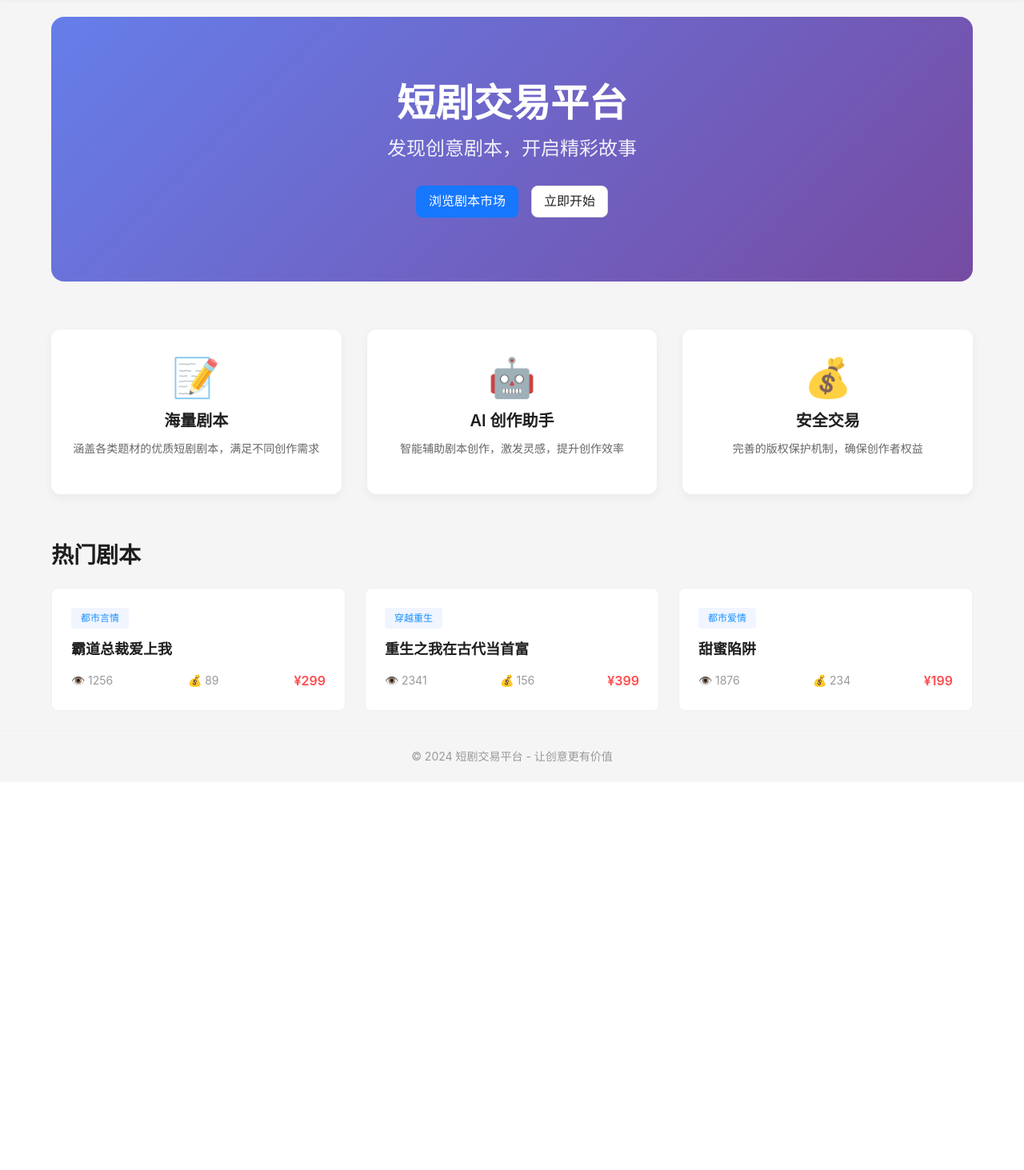
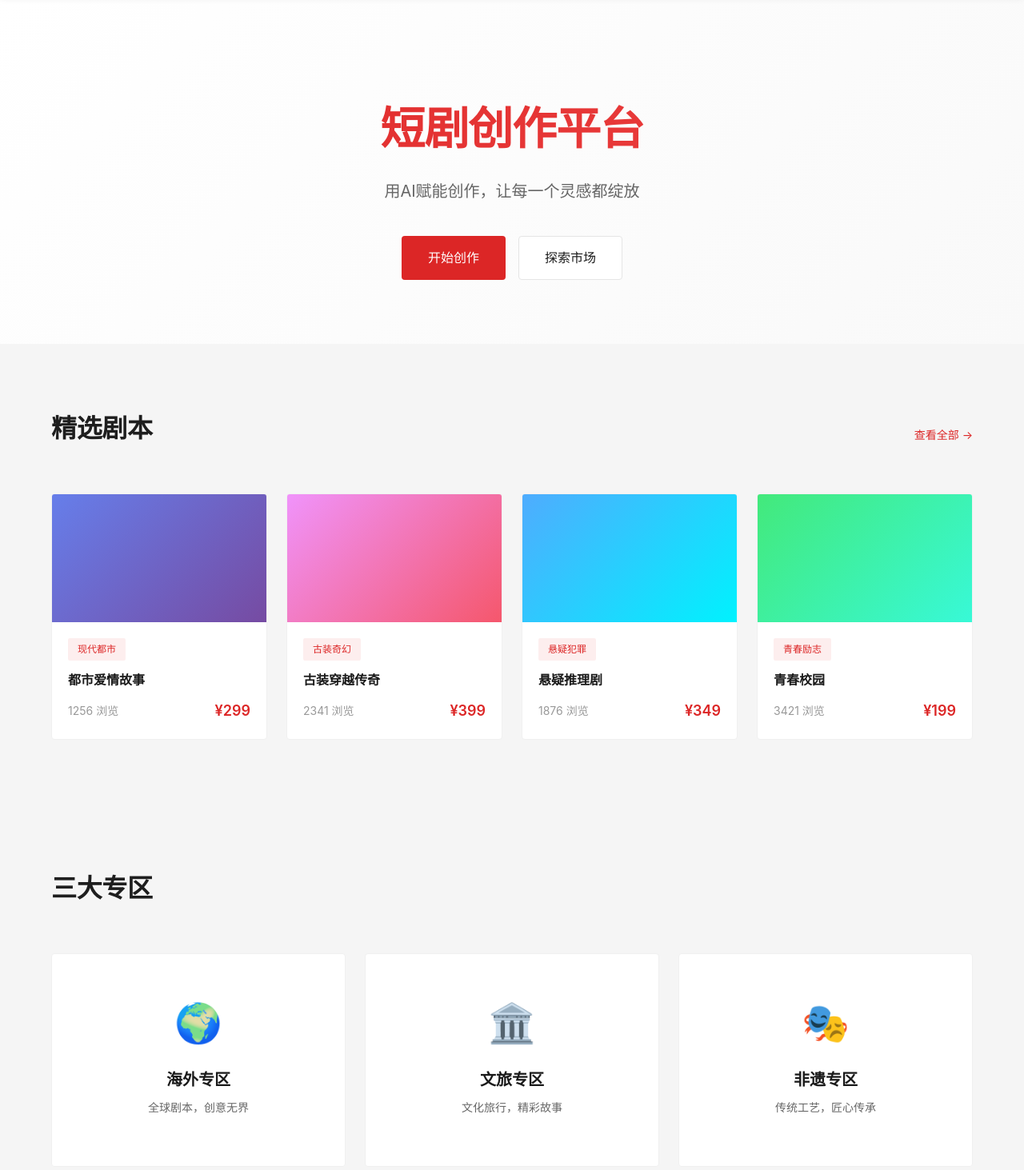
Before and after one commit to damiyoyo520-pixel/midodo-, a Vue app in the folder frontend/: page /home in a window 1280 px wide. Shown: the part 67-1530 px from the top of the page at 80% size. Before the commit the page ends 1045 px from the top, so only its background shows below. Built offline with nearby package versions, Linux system fonts and the light colour scheme; no server answers.

Commit message:
feat: 显示剧本交易平台
Co-authored-by: traeagent <traeagent@users.noreply.github.com>

```diff
--- a/frontend/src/pages/Home.vue
+++ b/frontend/src/pages/Home.vue
@@ -1,121 +1,177 @@
 <template>
   <div class="home-page">
-    <div class="hero-section">
-      <h1>短剧交易平台</h1>
-      <p class="subtitle">发现创意剧本，开启精彩故事</p>
+    <!-- Hero Section -->
+    <section class="hero-section">
+      <div class="hero-content">
+        <h1 class="hero-title">短剧创作平台</h1>
+        <p class="hero-subtitle">用AI赋能创作，让每一个灵感都绽放</p>
         <div class="hero-buttons">
-        <router-link to="/scripts">
-          <a-button type="primary" size="large">浏览剧本市场</a-button>
+          <router-link to="/workspace">
+            <button class="btn btn-primary">开始创作</button>
           </router-link>
-        <router-link v-if="isAuthenticated" to="/create">
-          <a-button size="large">创建剧本</a-button>
-        </router-link>
-        <router-link v-else to="/login">
-          <a-button size="large">立即开始</a-button>
+          <router-link to="/marketplace">
+            <button class="btn btn-secondary">探索市场</button>
           </router-link>
         </div>
       </div>
+    </section>
 
-    <div class="features-section">
-      <a-row :gutter="[32, 32]">
-        <a-col :xs="24" :sm="8">
-          <div class="feature-card">
-            <div class="feature-icon">📝</div>
-            <h3>海量剧本</h3>
-            <p>涵盖各类题材的优质短剧剧本，满足不同创作需求</p>
+    <!-- Featured Scripts -->
+    <section class="section">
+      <div class="section-header">
+        <h2 class="section-title">精选剧本</h2>
+        <router-link to="/scripts" class="see-all">查看全部 →</router-link>
       </div>
-        </a-col>
-        <a-col :xs="24" :sm="8">
-          <div class="feature-card">
-            <div class="feature-icon">🤖</div>
-            <h3>AI 创作助手</h3>
-            <p>智能辅助剧本创作，激发灵感，提升创作效率</p>
+      <div class="script-grid">
+        <router-link
+          v-for="script in featuredScripts"
+          :key="script.id"
+          :to="`/scripts/${script.id}`"
+          class="script-card glow-hover"
+        >
+          <div class="script-image">
+            <div class="placeholder-image" :style="{ background: script.color }"></div>
           </div>
-        </a-col>
-        <a-col :xs="24" :sm="8">
-          <div class="feature-card">
-            <div class="feature-icon">💰</div>
-            <h3>安全交易</h3>
-            <p>完善的版权保护机制，确保创作者权益</p>
-          </div>
-        </a-col>
-      </a-row>
-    </div>
-
-    <div class="hot-scripts-section">
-      <h2>热门剧本</h2>
-      <a-row :gutter="[24, 24]">
-        <a-col :xs="24" :sm="12" :md="8" v-for="script in hotScripts" :key="script.id">
-          <router-link :to="`/scripts/${script.id}`">
-            <a-card hoverable class="script-card">
+          <div class="script-info">
             <div class="script-theme">{{ script.theme }}</div>
             <h3 class="script-title">{{ script.title }}</h3>
             <div class="script-meta">
-                <span>👁️ {{ script.views }}</span>
-                <span>💰 {{ script.sales }}</span>
+              <span class="script-views">{{ script.views }} 浏览</span>
               <span class="script-price">¥{{ script.price }}</span>
             </div>
-            </a-card>
+          </div>
         </router-link>
-        </a-col>
-      </a-row>
       </div>
+    </section>
+
+    <!-- Three Zones -->
+    <section class="section bg-gray">
+      <div class="section-header">
+        <h2 class="section-title">三大专区</h2>
+      </div>
+      <div class="zone-grid">
+        <router-link to="/zone/global" class="zone-card">
+          <div class="zone-icon">🌍</div>
+          <h3>海外专区</h3>
+          <p>全球剧本，创意无界</p>
+        </router-link>
+        <router-link to="/zone/culture" class="zone-card">
+          <div class="zone-icon">🏛️</div>
+          <h3>文旅专区</h3>
+          <p>文化旅行，精彩故事</p>
+        </router-link>
+        <router-link to="/zone/heritage" class="zone-card">
+          <div class="zone-icon">🎭</div>
+          <h3>非遗专区</h3>
+          <p>传统工艺，匠心传承</p>
+        </router-link>
+      </div>
+    </section>
+
+    <!-- Quick Access -->
+    <section class="section">
+      <div class="section-header">
+        <h2 class="section-title">快速入口</h2>
+      </div>
+      <div class="quick-grid">
+        <router-link to="/workspace" class="quick-card">
+          <div class="quick-icon">✏️</div>
+          <div class="quick-content">
+            <h4>创作中心</h4>
+            <p>开启你的创作之旅</p>
+          </div>
+        </router-link>
+        <router-link to="/marketplace" class="quick-card">
+          <div class="quick-icon">🛒</div>
+          <div class="quick-content">
+            <h4>剧本市场</h4>
+            <p>发现优质剧本</p>
+          </div>
+        </router-link>
+        <router-link to="/community" class="quick-card">
+          <div class="quick-icon">👥</div>
+          <div class="quick-content">
+            <h4>社区交流</h4>
+            <p>与创作者对话</p>
+          </div>
+        </router-link>
+        <router-link to="/templates" class="quick-card">
+          <div class="quick-icon">📋</div>
+          <div class="quick-content">
+            <h4>创作模板</h4>
+            <p>专业模板助力创作</p>
+          </div>
+        </router-link>
+      </div>
+    </section>
   </div>
 </template>
 
 <script setup lang="ts">
-import { computed, onMounted } from 'vue';
-import { useAuthStore } from '@/stores/auth';
-import { scriptService } from '@/services/scriptService';
+import { ref } from 'vue'
 
-const authStore = useAuthStore();
-const isAuthenticated = computed(() => authStore.isAuthenticated);
-
-// Mock hot scripts data
-const hotScripts = [
-  { id: '1', title: '霸道总裁爱上我', theme: '都市言情', price: 299, views: 1256, sales: 89 },
-  { id: '2', title: '重生之我在古代当首富', theme: '穿越重生', price: 399, views: 2341, sales: 156 },
-  { id: '3', title: '甜蜜陷阱', theme: '都市爱情', price: 199, views: 1876, sales: 234 },
-];
-
-onMounted(async () => {
-  try {
-    const result = await scriptService.listScripts(1, 6);
-    if (result.scripts.length > 0) {
-      hotScripts.splice(0, hotScripts.length, ...result.scripts);
+const featuredScripts = ref([
+  {
+    id: '1',
+    title: '都市爱情故事',
+    theme: '现代都市',
+    price: 299,
+    views: 1256,
+    color: 'linear-gradient(135deg, #667eea 0%, #764ba2 100%)'
+  },
+  {
+    id: '2',
+    title: '古装穿越传奇',
+    theme: '古装奇幻',
+    price: 399,
+    views: 2341,
+    color: 'linear-gradient(135deg, #f093fb 0%, #f5576c 100%)'
+  },
+  {
+    id: '3',
+    title: '悬疑推理剧',
+    theme: '悬疑犯罪',
+    price: 349,
+    views: 1876,
+    color: 'linear-gradient(135deg, #4facfe 0%, #00f2fe 100%)'
+  },
+  {
+    id: '4',
+    title: '青春校园',
+    theme: '青春励志',
+    price: 199,
+    views: 3421,
+    color: 'linear-gradient(135deg, #43e97b 0%, #38f9d7 100%)'
   }
-  } catch (error) {
-    console.log('Using mock data');
-  }
-});
+])
 </script>
 
 <style scoped>
 .home-page {
-  padding: 24px;
-  max-width: 1200px;
-  margin: 0 auto;
+  min-height: 100vh;
 }
 
 .hero-section {
+  padding: 120px 24px 80px;
+  background: linear-gradient(135deg, #fff 0%, #f9f9f9 100%);
   text-align: center;
-  padding: 80px 20px;
-  background: linear-gradient(135deg, #667eea 0%, #764ba2 100%);
-  border-radius: 16px;
-  color: white;
-  margin-bottom: 60px;
 }
 
-.hero-section h1 {
-  font-size: 48px;
+.hero-title {
+  font-size: 56px;
   font-weight: 700;
   margin-bottom: 16px;
+  letter-spacing: -0.02em;
+  background: linear-gradient(135deg, var(--primary-red) 0%, var(--primary-red-light) 100%);
+  -webkit-background-clip: text;
+  -webkit-text-fill-color: transparent;
+  background-clip: text;
 }
 
-.subtitle {
-  font-size: 24px;
-  opacity: 0.9;
-  margin-bottom: 32px;
+.hero-subtitle {
+  font-size: 20px;
+  color: var(--text-secondary);
+  margin-bottom: 40px;
 }
 
 .hero-buttons {
@@ -125,88 +181,240 @@ onMounted(async () => {
   flex-wrap: wrap;
 }
 
-.hero-buttons a-button {
-  min-width: 160px;
+.btn {
+  padding: 14px 32px;
+  font-size: 16px;
+  font-weight: 500;
+  border-radius: var(--radius-md);
+  border: 1px solid transparent;
+  transition: all 0.3s ease;
 }
 
-.features-section {
-  margin-bottom: 60px;
+.btn-primary {
+  background: var(--primary-red);
+  color: #fff;
 }
 
-.feature-card {
-  text-align: center;
-  padding: 32px 24px;
-  background: white;
-  border-radius: 12px;
-  box-shadow: 0 4px 12px rgba(0, 0, 0, 0.05);
-  transition: transform 0.3s;
+.btn-primary:hover {
+  background: var(--primary-red-dark);
+  transform: translateY(-2px);
+  box-shadow: var(--shadow-md);
 }
 
-.feature-card:hover {
-  transform: translateY(-4px);
+.btn-secondary {
+  background: #fff;
+  color: var(--text-primary);
+  border-color: var(--border-color);
 }
 
-.feature-icon {
-  font-size: 48px;
-  margin-bottom: 16px;
+.btn-secondary:hover {
+  border-color: var(--primary-red);
+  color: var(--primary-red);
+  transform: translateY(-2px);
 }
 
-.feature-card h3 {
-  font-size: 20px;
-  font-weight: 600;
-  margin-bottom: 12px;
+.section {
+  padding: 80px 24px;
+  max-width: 1200px;
+  margin: 0 auto;
 }
 
-.feature-card p {
-  color: #666;
-  line-height: 1.6;
+.bg-gray {
+  background: var(--bg-gray);
 }
 
-.hot-scripts-section h2 {
-  font-size: 28px;
+.section-header {
+  display: flex;
+  justify-content: space-between;
+  align-items: center;
+  margin-bottom: 40px;
+}
+
+.section-title {
+  font-size: 32px;
   font-weight: 600;
-  margin-bottom: 24px;
+  letter-spacing: -0.01em;
+}
+
+.see-all {
+  color: var(--primary-red);
+  font-size: 14px;
+  transition: opacity 0.2s;
+}
+
+.see-all:hover {
+  opacity: 0.8;
+}
+
+.script-grid {
+  display: grid;
+  grid-template-columns: repeat(4, 1fr);
+  gap: 24px;
 }
 
 .script-card {
-  transition: transform 0.3s, box-shadow 0.3s;
+  background: #fff;
+  border-radius: var(--radius-md);
+  overflow: hidden;
+  border: 1px solid var(--border-light);
+  transition: all 0.3s ease;
 }
 
 .script-card:hover {
+  border-color: var(--border-color);
   transform: translateY(-4px);
-  box-shadow: 0 8px 24px rgba(0, 0, 0, 0.1);
+  box-shadow: var(--shadow-md);
+}
+
+.script-image {
+  height: 160px;
+  overflow: hidden;
+}
+
+.placeholder-image {
+  width: 100%;
+  height: 100%;
+  transition: transform 0.3s ease;
+}
+
+.script-card:hover .placeholder-image {
+  transform: scale(1.05);
+}
+
+.script-info {
+  padding: 20px;
 }
 
 .script-theme {
   display: inline-block;
   padding: 4px 12px;
-  background: #f0f5ff;
-  color: #1890ff;
-  border-radius: 4px;
+  background: rgba(220, 38, 38, 0.08);
+  color: var(--primary-red);
   font-size: 12px;
+  border-radius: var(--radius-sm);
   margin-bottom: 12px;
 }
 
 .script-title {
-  font-size: 18px;
+  font-size: 16px;
   font-weight: 600;
   margin-bottom: 12px;
-  overflow: hidden;
-  text-overflow: ellipsis;
-  white-space: nowrap;
+  color: var(--text-primary);
 }
 
 .script-meta {
   display: flex;
   justify-content: space-between;
   align-items: center;
-  color: #999;
   font-size: 14px;
 }
 
+.script-views {
+  color: var(--text-tertiary);
+}
+
 .script-price {
-  color: #ff4d4f;
+  color: var(--primary-red);
   font-weight: 600;
+  font-size: 18px;
+}
+
+.zone-grid {
+  display: grid;
+  grid-template-columns: repeat(3, 1fr);
+  gap: 24px;
+}
+
+.zone-card {
+  background: #fff;
+  padding: 48px 32px;
+  border-radius: var(--radius-md);
+  text-align: center;
+  border: 1px solid var(--border-light);
+  transition: all 0.3s ease;
+}
+
+.zone-card:hover {
+  border-color: var(--primary-red);
+  transform: translateY(-4px);
+  box-shadow: var(--shadow-md);
+}
+
+.zone-icon {
+  font-size: 48px;
+  margin-bottom: 16px;
+}
+
+.zone-card h3 {
+  font-size: 20px;
+  font-weight: 600;
+  margin-bottom: 8px;
+  color: var(--text-primary);
+}
+
+.zone-card p {
+  color: var(--text-secondary);
+  font-size: 14px;
+}
+
+.quick-grid {
+  display: grid;
+  grid-template-columns: repeat(4, 1fr);
+  gap: 24px;
+}
+
+.quick-card {
+  background: #fff;
+  padding: 32px 24px;
+  border-radius: var(--radius-md);
+  border: 1px solid var(--border-light);
+  display: flex;
+  gap: 16px;
+  transition: all 0.3s ease;
+}
+
+.quick-card:hover {
+  border-color: var(--primary-red);
+  transform: translateY(-4px);
+  box-shadow: var(--shadow-md);
+}
+
+.quick-icon {
+  font-size: 32px;
+  flex-shrink: 0;
+}
+
+.quick-content h4 {
+  font-size: 16px;
+  font-weight: 600;
+  margin-bottom: 4px;
+  color: var(--text-primary);
+}
+
+.quick-content p {
+  font-size: 13px;
+  color: var(--text-secondary);
+}
+
+@media (max-width: 1024px) {
+  .script-grid,
+  .zone-grid,
+  .quick-grid {
+    grid-template-columns: repeat(2, 1fr);
+  }
+}
+
+@media (max-width: 640px) {
+  .hero-title {
+    font-size: 36px;
+  }
+  .hero-subtitle {
     font-size: 16px;
   }
+  .script-grid,
+  .zone-grid,
+  .quick-grid {
+    grid-template-columns: 1fr;
+  }
+}
 </style>
--- a/frontend/src/styles/globals.css
+++ b/frontend/src/styles/globals.css
@@ -1,8 +1,24 @@
 :root {
-  --color-primary: #1890ff;
-  --color-success: #52c41a;
-  --color-warning: #faad14;
-  --color-error: #f5222d;
+  --primary-red: #DC2626;
+  --primary-red-light: #EF4444;
+  --primary-red-dark: #B91C1C;
+  --bg-white: #FFFFFF;
+  --bg-gray: #F5F5F5;
+  --bg-gray-dark: #E5E5E5;
+  --text-primary: #1A1A1A;
+  --text-secondary: #666666;
+  --text-tertiary: #999999;
+  --border-color: #E5E5E5;
+  --border-light: #F0F0F0;
+  --success: #10B981;
+  --warning: #F59E0B;
+  --error: #EF4444;
+  --shadow-sm: 0 1px 2px rgba(0, 0, 0, 0.04);
+  --shadow-md: 0 4px 12px rgba(0, 0, 0, 0.08);
+  --shadow-lg: 0 8px 24px rgba(0, 0, 0, 0.12);
+  --radius-sm: 2px;
+  --radius-md: 4px;
+  --radius-lg: 6px;
 }
 
 * {
@@ -12,16 +28,68 @@
 }
 
 body {
-  font-family: -apple-system, BlinkMacSystemFont, "Segoe UI", Roboto, Arial, sans-serif;
-  color: #262626;
-  background-color: #fff;
+  font-family: -apple-system, BlinkMacSystemFont, 'Segoe UI', Roboto, 'Helvetica Neue', Arial, sans-serif;
+  color: var(--text-primary);
+  background-color: var(--bg-white);
+  line-height: 1.6;
+  -webkit-font-smoothing: antialiased;
+  -moz-osx-font-smoothing: grayscale;
 }
 
 a {
-  color: var(--color-primary);
+  color: var(--text-primary);
   text-decoration: none;
+  transition: color 0.2s ease;
 }
 
 a:hover {
-  color: #40a9ff;
+  color: var(--primary-red);
 }
+
+button {
+  font-family: inherit;
+  cursor: pointer;
+  border: none;
+  outline: none;
+  transition: all 0.2s ease;
+}
+
+/* Glow effect for hover */
+.glow-hover {
+  position: relative;
+  overflow: hidden;
+}
+
+.glow-hover::before {
+  content: '';
+  position: absolute;
+  top: 0;
+  left: -100%;
+  width: 100%;
+  height: 100%;
+  background: linear-gradient(90deg, transparent, rgba(220, 38, 38, 0.08), transparent);
+  transition: left 0.5s ease;
+}
+
+.glow-hover:hover::before {
+  left: 100%;
+}
+
+/* Custom scrollbar */
+::-webkit-scrollbar {
+  width: 6px;
+  height: 6px;
+}
+
+::-webkit-scrollbar-track {
+  background: var(--bg-gray);
+}
+
+::-webkit-scrollbar-thumb {
+  background: var(--border-color);
+  border-radius: var(--radius-sm);
+}
+
+::-webkit-scrollbar-thumb:hover {
+  background: var(--text-tertiary);
+}
```
Lines whose indentation alone changed are shown as unchanged.
